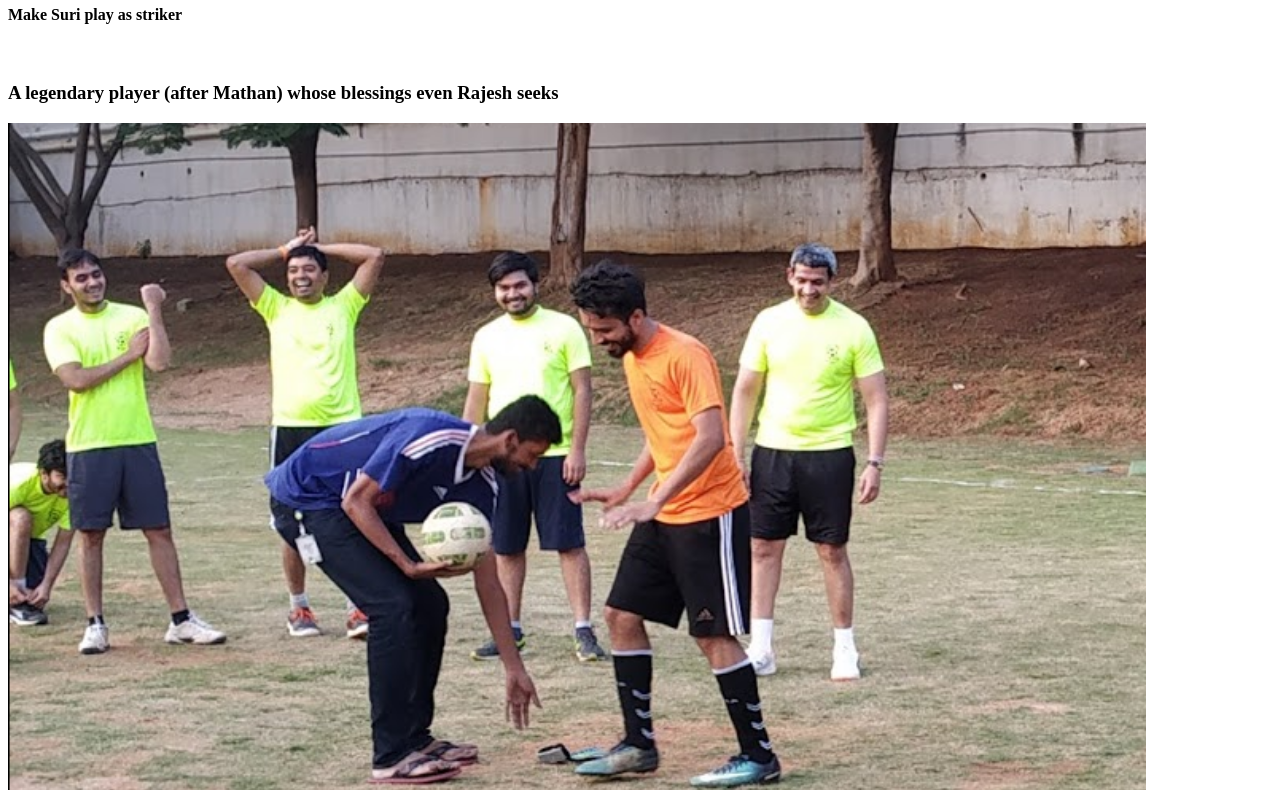
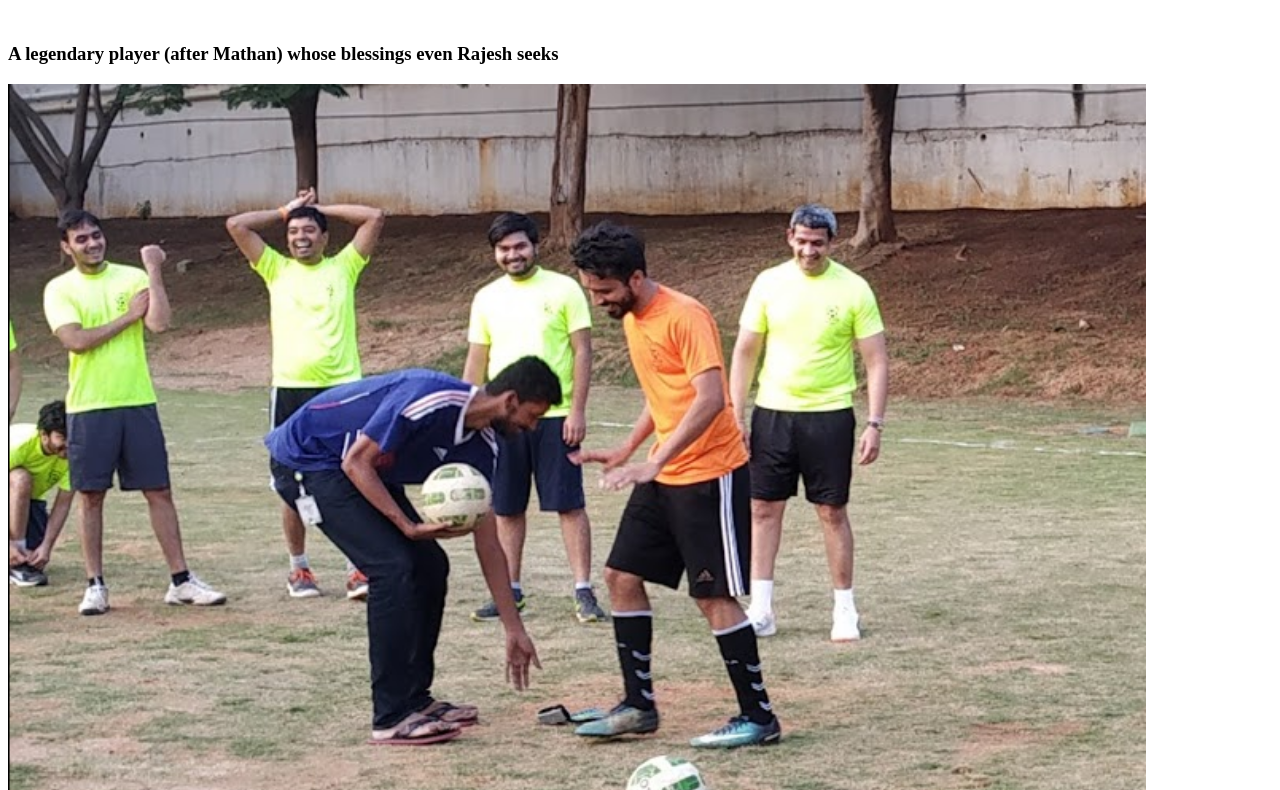
Before and after one commit to suriforstriker/suriforstriker.github.io, a plain HTML site: page index.html in a window 1280 px wide. Shown: the part 60-850 px from the top of the page. Drawn offline with Linux system fonts and the light colour scheme.

Commit message:
Update index.html

```diff
--- a/index.html
+++ b/index.html
@@ -4,11 +4,10 @@
 
 <body>
 <h1>SURI FOR STRIKER</h1>
-<h4>Make Suri play as striker</h4>
   </br>
   <h3>A legendary player (after Mathan) whose blessings even Rajesh seeks</h3>
   <img src="./suri_raj.jpg" width="90%">
-  </br>
+  </br></br>
   <h3>Make this exceptional player a striker</h3>
   <img src="./suri.jpg" width="90%">
 </body>
```
